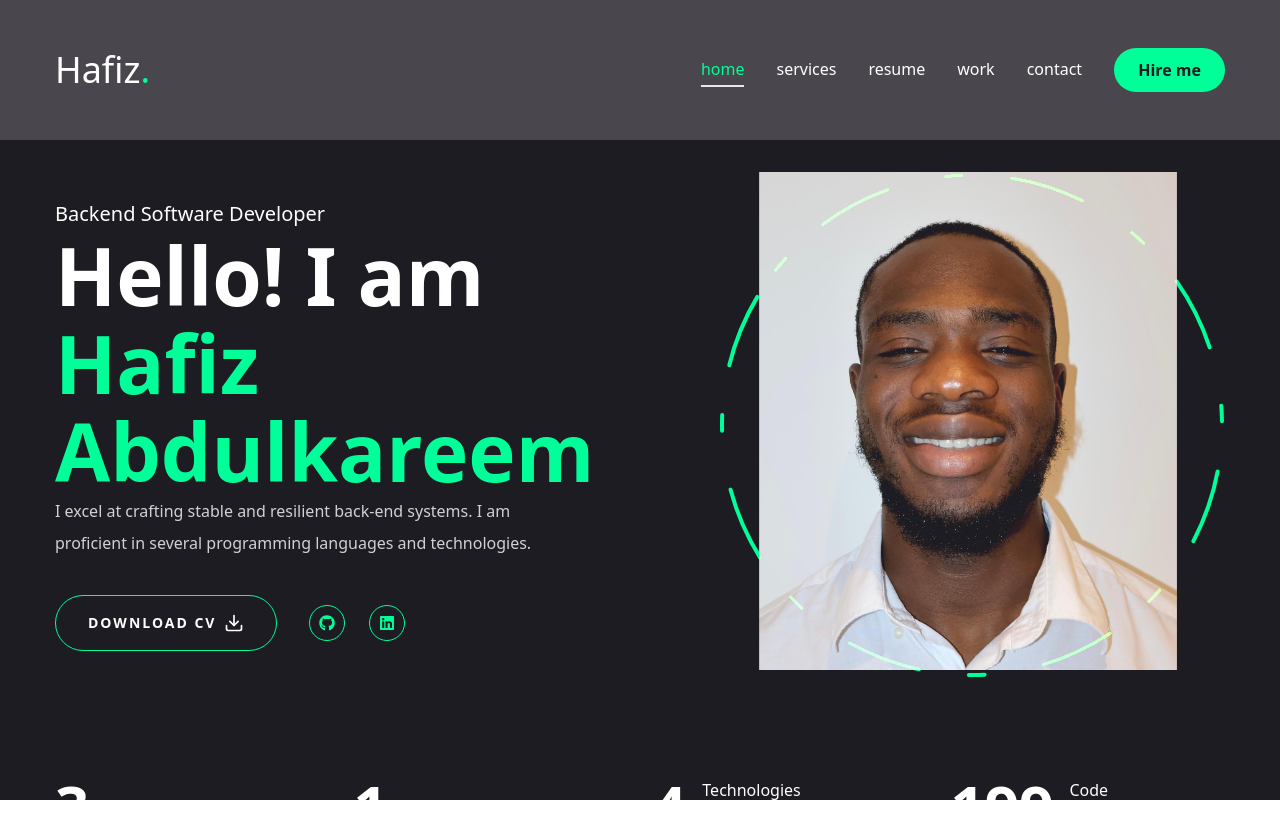
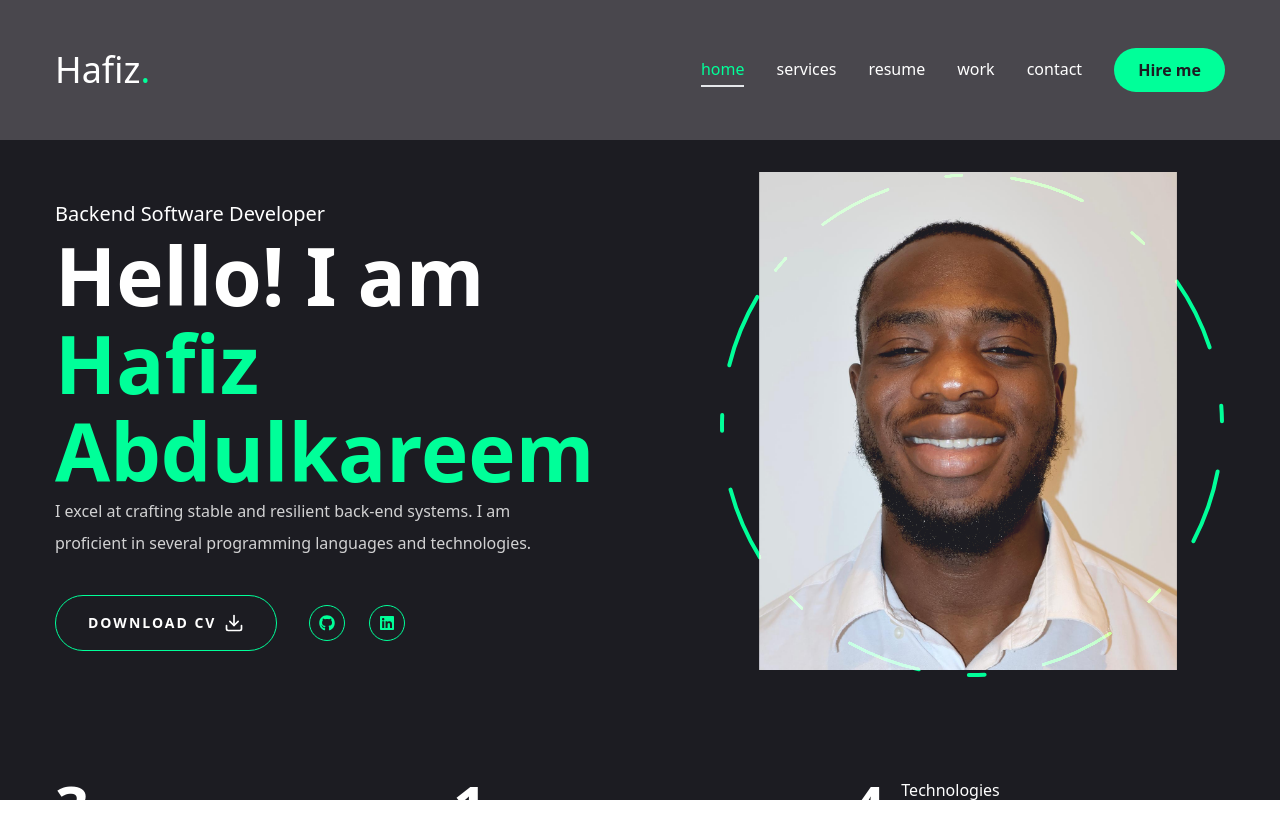
Before and after one commit to hafizoa1/hafiz0a1.github.io, a Next.js app: page / in a window 1280 px wide. Shown: the top 838 px of the page. Built offline with nearby package versions, Linux system fonts and the light colour scheme.

Commit message:
light chhanges

```diff
--- a/components/Stats.jsx
+++ b/components/Stats.jsx
@@ -15,11 +15,6 @@ const stats = [
         num: 4,
         text: "Technologies mastered"
     },
-    {
-        num: 200, //dynamically generated
-        text: "Code commits"
-    },
-
 ]
 
 const Stats = () => {
```
